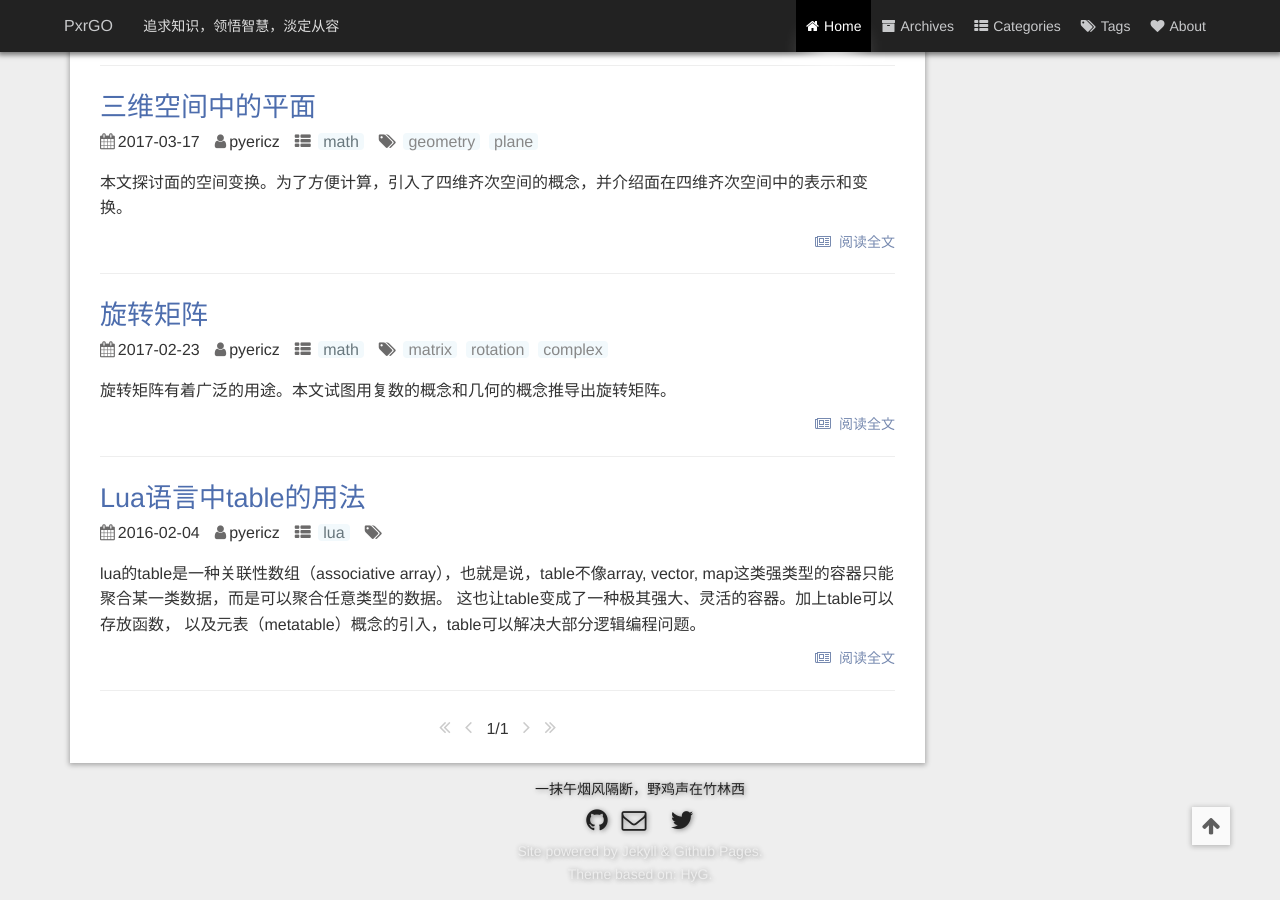
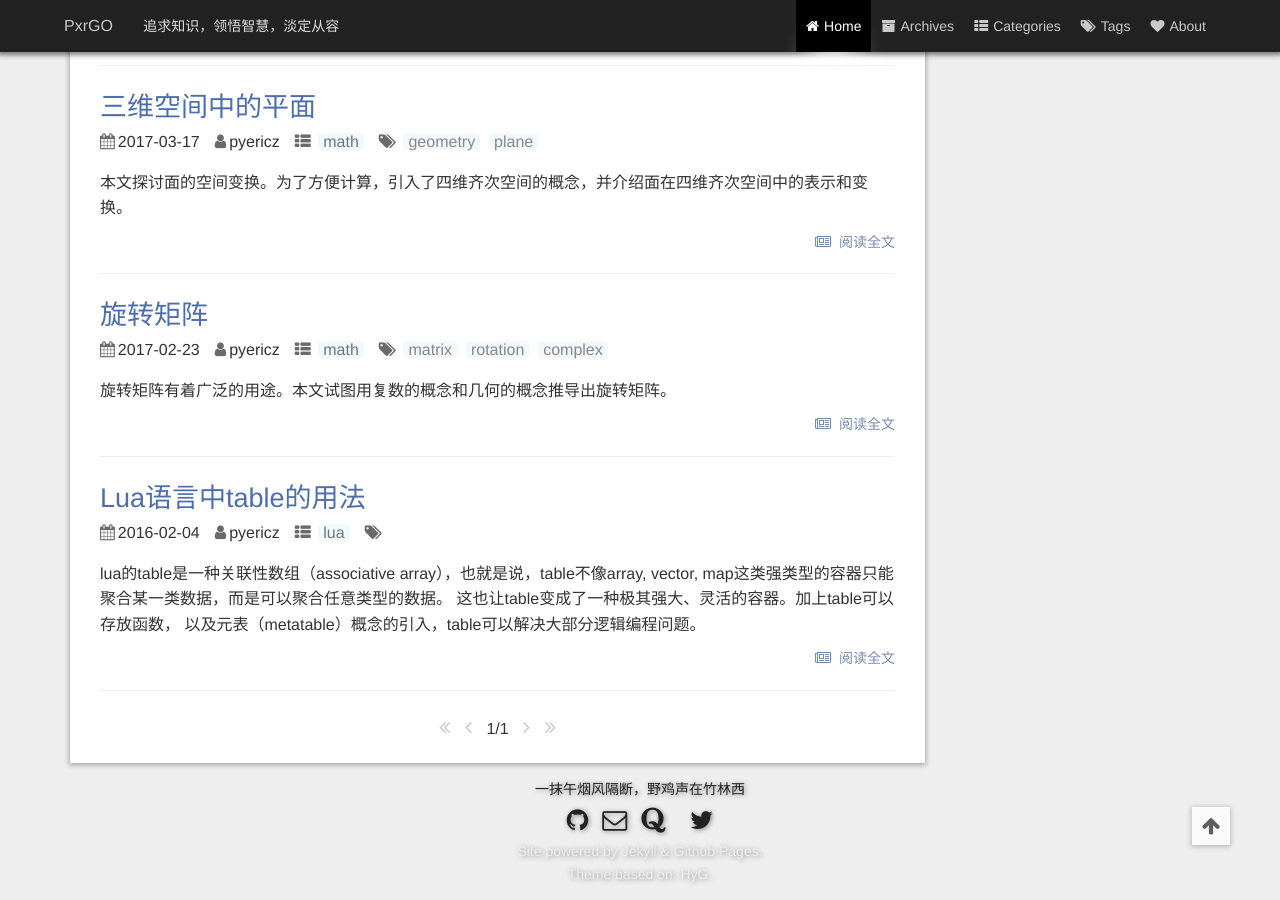
Before and after one commit to pyericz/blog, a Jekyll site: the page built from index.html, in a window 1280 px wide and 900 px high, scrolled down 1348 px. Built offline with Jekyll 4.4.1, drawn with Linux system fonts in a browser that asks for light colours; the list of posts is cut into pages by our own code; comment, search, counter and statistics services are not loaded; a style sheet for code colours, icons or effects is not loaded.

Commit message:
add quora

```diff
--- a/_config.yml
+++ b/_config.yml
@@ -39,3 +39,4 @@
 google_analytics_id: UA-104881843-1
 twitter_username: PxrGO
 zhihu_username: pxrgo
+quora_username: PxrGO
--- a/_includes/footer.html
+++ b/_includes/footer.html
@@ -8,14 +8,32 @@
         </p>
         <p class="contact">
             {% if site.github_username %}
-            <a href="https://github.com/{{site.github_username}}" title="GitHub"><i class="fa fa-github" aria-hidden="true"></i></a> {% endif %} {% if site.email %}
-            <a href="mailto:{{site.email}}" title="email"><i class="fa fa-envelope-o" aria-hidden="true"></i></a> {% endif %} {% if site.weibo_username %}
-            <a href="http://weibo.com/{{site.weibo_username}}" title="Weibo"><i class="fa fa-weibo" aria-hidden="true"></i></a> {% endif %} {% if site.zhihu_username %}
-            <a href="https://www.zhihu.com/people/{{site.zhihu_username}}" title="Zhihu"><i class="iconfont icon-daoruzhihu"></i></a> {% endif %} {% if site.twitter_username %}
-            <a href="https://twitter.com/{{site.twitter_username}}" title="Twitter"><i class="fa fa-twitter" aria-hidden="true"></i></a> {% endif %} {% if site.facebook_username %}
-            <a href="https://www.facebook.com/{{site.facebook_username}}" title="Facebook"><i class="fa fa-facebook-official" aria-hidden="true"></i></a> {% endif %}  {% if site.linkedIn_username %}
-            <a href="https://www.linkedin.com/in/{{site.linkedIn_username}}" title="LinkedIn"><i class="fa fa-linkedin" aria-hidden="true"></i></a> {% endif %} {% if site.dribbble_username %}
-            <a href=" https://dribbble.com/{{site.dribbble_username}}" title="Dribbble"><i class="fa fa-dribbble" aria-hidden="true"></i></a> {% endif %}
+            <a href="https://github.com/{{site.github_username}}" title="GitHub"><i class="fa fa-github" aria-hidden="true"></i></a>
+            {% endif %}
+            {% if site.email %}
+            <a href="mailto:{{site.email}}" title="email"><i class="fa fa-envelope-o" aria-hidden="true"></i></a>
+            {% endif %}
+            {% if site.weibo_username %}
+            <a href="http://weibo.com/{{site.weibo_username}}" title="Weibo"><i class="fa fa-weibo" aria-hidden="true"></i></a>
+            {% endif %}
+            {% if site.quora_username %}
+            <a href="http://www.quora.com/profile/{{site.quora_username}}" title="Quora"><i class="fa fa-quora" aria-hidden="true"></i></a>
+            {% endif %}
+            {% if site.zhihu_username %}
+            <a href="https://www.zhihu.com/people/{{site.zhihu_username}}" title="Zhihu"><i class="iconfont icon-daoruzhihu"></i></a>
+            {% endif %}
+            {% if site.twitter_username %}
+            <a href="https://twitter.com/{{site.twitter_username}}" title="Twitter"><i class="fa fa-twitter" aria-hidden="true"></i></a>
+            {% endif %}
+            {% if site.facebook_username %}
+            <a href="https://www.facebook.com/{{site.facebook_username}}" title="Facebook"><i class="fa fa-facebook-official" aria-hidden="true"></i></a>
+            {% endif %}
+            {% if site.linkedIn_username %}
+            <a href="https://www.linkedin.com/in/{{site.linkedIn_username}}" title="LinkedIn"><i class="fa fa-linkedin" aria-hidden="true"></i></a>
+            {% endif %}
+            {% if site.dribbble_username %}
+            <a href=" https://dribbble.com/{{site.dribbble_username}}" title="Dribbble"><i class="fa fa-dribbble" aria-hidden="true"></i></a>
+            {% endif %}
         </p>
         <p class="power">
             <span>
```
